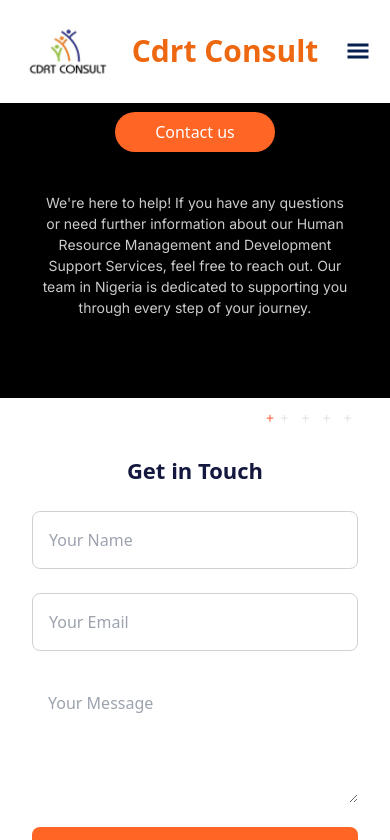
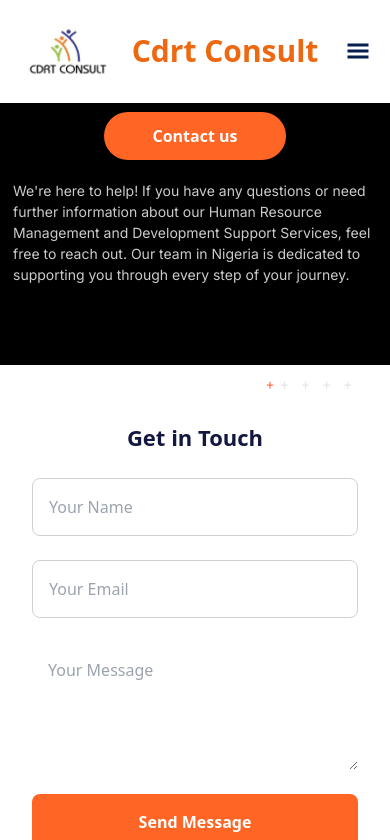
Before and after one commit to onoja123/Cdrt-Consult, a Next.js app: page /artisans-training in a window 390 px wide. Shown: the top 840 px of the page. Built offline with nearby package versions, Linux system fonts and the light colour scheme.

Commit message:
fix: header fix

```diff
--- a/components/ArtisansTraining/Contact.tsx
+++ b/components/ArtisansTraining/Contact.tsx
@@ -1,14 +1,17 @@
-import { dm_sans, inter, sora } from "@/font";
+import { inter } from "@/font"; // Import font (adjust based on your configuration)
 import React from "react";
 
 const Contact = () => {
   return (
-    <div className="w-full relative pt-28 pb-20 px-[20px] md:px-[100px] lg:px-[200px] xl:px-[300px] bg-black overflow-hidden">
-      <div className="flex flex-col items-center gap-10 ">
-        <p className="bg-[#FF6525] text-[#fff] py-2 px-10 rounded-full text-center">
+    <div className="w-full relative pt-28 pb-20 px-[13px] md:px-[100px] lg:px-[200px] xl:px-[300px] bg-black overflow-hidden">
+      <div className="flex flex-col items-center gap-5 md:gap-10">
+        {/* Button-like title */}
+        <p className="bg-[#FF6525] text-white py-3 px-12 rounded-full text-center text-[16px] lg:text-[20px] font-bold">
           Contact us
         </p>
-        <p className={`w-[90%] sm:w-[85%] text-[14px] lg:text-[24px] text-[#CBCBCC] text-center ${inter.className}`}>
+
+        {/* Supporting text */}
+        <p className={`w-full sm:w-[92%] text-[14px] lg:text-[24px] text-[#CBCBCC] text-left md:text-center ${inter.className}`}>
           We're here to help! If you have any questions or need further information
           about our Human Resource Management and Development Support Services,
           feel free to reach out. Our team in Nigeria is dedicated to supporting
--- a/components/about-us/Header.tsx
+++ b/components/about-us/Header.tsx
@@ -4,7 +4,7 @@
 
 const Header = () => {
   return (
-    <div className="w-full relative pt-28 pb-20 px-[20px] md:px-[100px] lg:px-[200px] xl:px-[300px] bg-black overflow-hidden">
+    <div className="w-full relative pt-28 pb-20 px-[13px] md:px-[100px] lg:px-[200px] xl:px-[300px] bg-black overflow-hidden">
       <div className="flex flex-col items-center gap-10 ">
         <p className="bg-[#FF6525] text-[#fff] py-2 z-10 px-10 rounded-full">
           About us
@@ -13,7 +13,7 @@
         <h1 className="text-[24px] md:text-[30px] text-center text-[#FFFFFF] font-bold">
         </h1>
 
-        <p className={`text-center w-[90%] sm:w-[85%] text-[14px] lg:text-[24px] text-[#CBCBCC] z-10 ${inter.className}`}>
+        <p className={`text-left md:text-center w-full sm:w-[85%] text-[14px] lg:text-[24px] text-[#CBCBCC] z-10 ${inter.className}`}>
           We are a registered Human Resource Management and Development Support Services Consultancy firm in Nigeria. Our firm is committed to promoting people-centered development processes through research, training, and capacity building.
         </p>
       </div>
--- a/components/landing-page/header.tsx
+++ b/components/landing-page/header.tsx
@@ -5,17 +5,17 @@
 
 const Header = () => {
   return (
-    <div className="w-full relative pt-36 pb-20 px-[30px] md:px-[100px] lg:px-[200px] xl:px-[300px] bg-black overflow-hidden">
+    <div className="w-full relative pt-36 pb-20 px-[13px] md:px-[100px] lg:px-[200px] xl:px-[300px] bg-black overflow-hidden">
       <div className="flex flex-col items-center gap-10">
       <p className="bg-[#FF6525] text-[#fff] py-2 z-10 px-10 rounded-full">
           Meet Our Team
         </p>
 
-        <h1 className="text-[24px] md:text-[30px] text-center text-[#FFFFFF] font-bold">
+        <h1 className="text-[24px] md:text-[30px] text-left md:text-center text-[#FFFFFF] font-bold">
           Meet the Team Behind Our Exceptional Services
         </h1>
 
-        <p className={`text-center w-[90%] sm:w-[85%] text-[14px] lg:text-[24px] text-[#CBCBCC] z-10 ${inter.className}`}>
+        <p className={`text-left md:text-center w-full sm:w-[85%] text-[14px] lg:text-[24px] text-[#CBCBCC] z-10 ${inter.className}`}>
           We carry out a variety of services including Core research and surveys,
           Organisational Capacity assessment (OCA), Evaluation research, Community
           mobilization and development, Training and capacity building, Project
```
